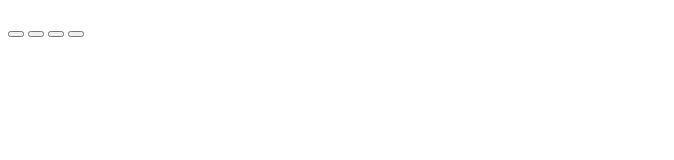
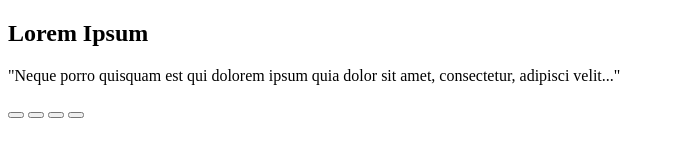
Before and after one commit to rtamb0/restaurant-page, a website built with webpack: page src/index.html in a window 1280 px wide. Shown: the whole page, without its empty margins (0-674 px from the left). Built offline with nearby package versions, Linux system fonts and the light colour scheme.

Commit message:
Add text headings

```diff
--- a/src/index.html
+++ b/src/index.html
@@ -7,8 +7,8 @@
 <body>
     <div id="content">
         <section>
-            <h1></h1>
-            <p></p>
+            <h1>Lorem Ipsum</h1>
+            <p>"Neque porro quisquam est qui dolorem ipsum quia dolor sit amet, consectetur, adipisci velit..."</p>
         </section>
 
         <article>
```
